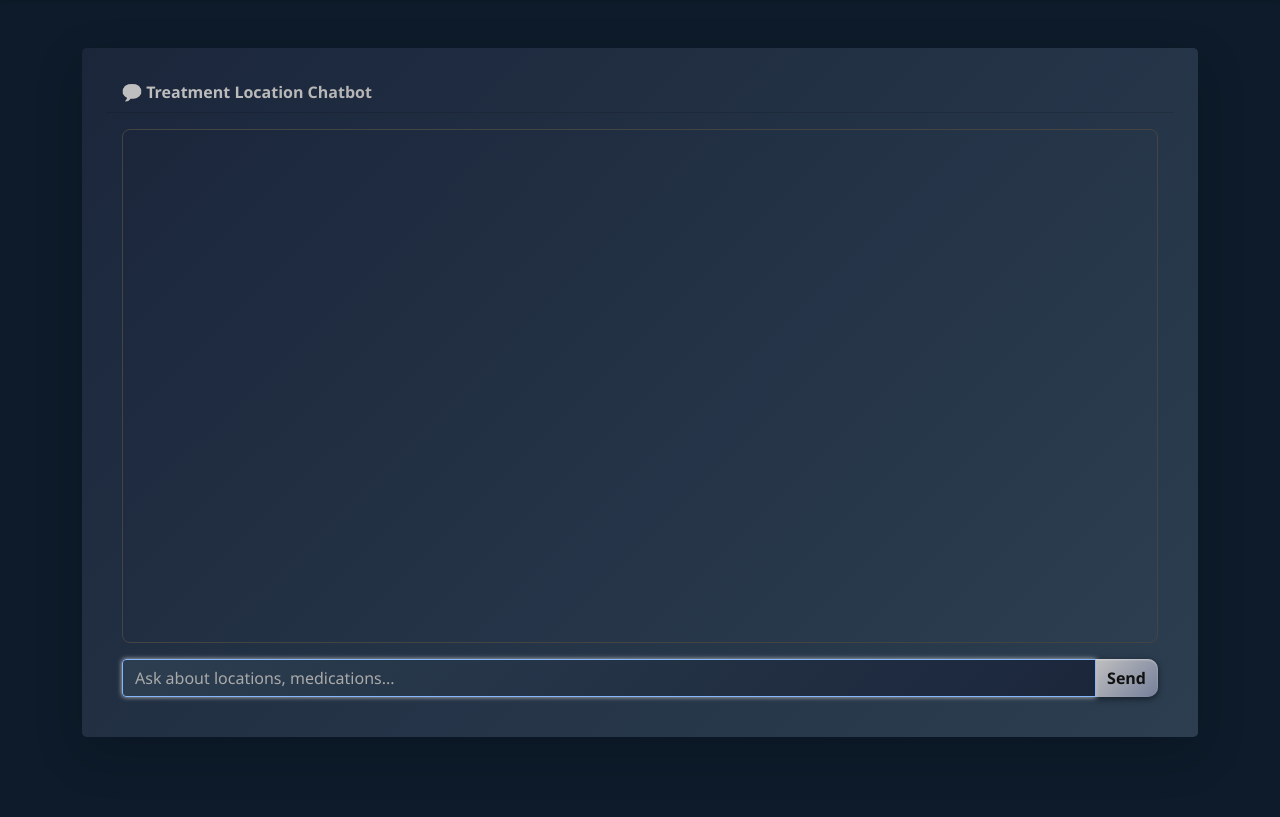
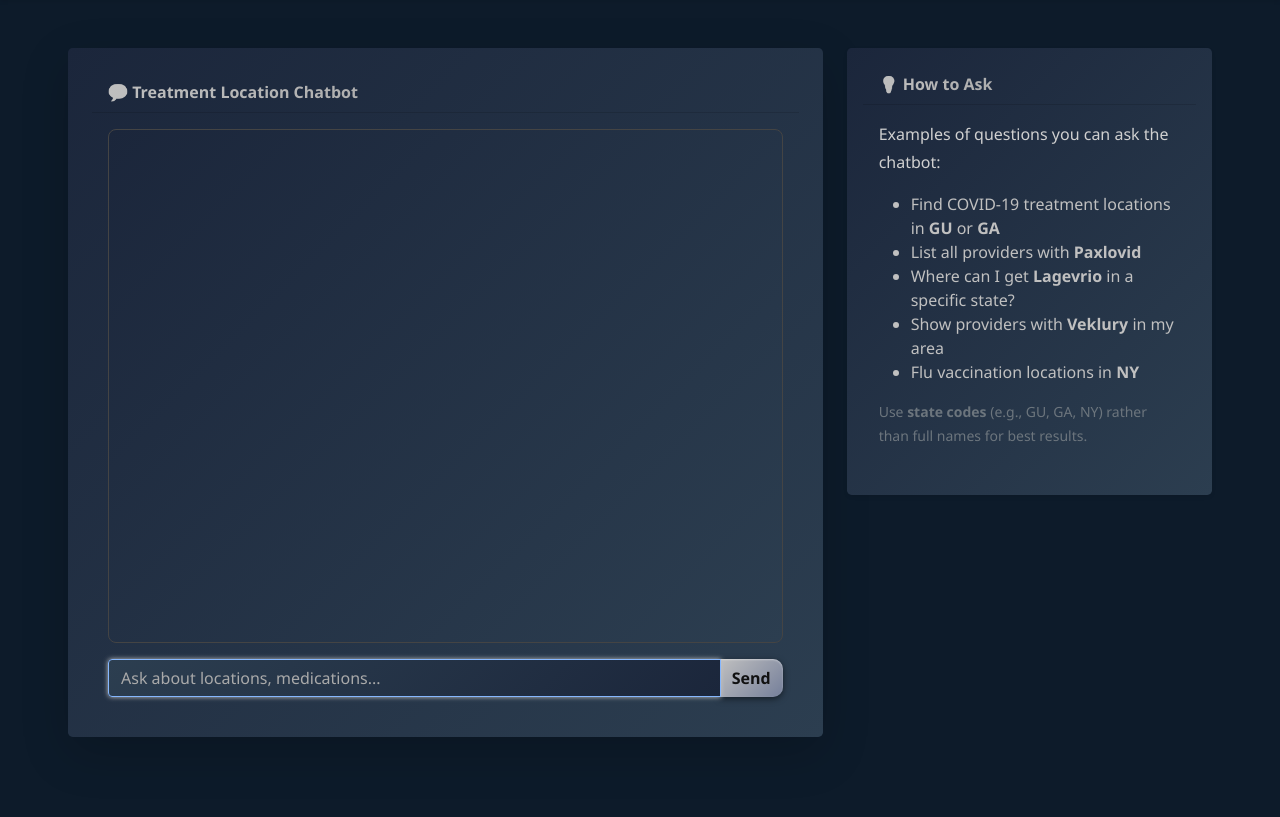
Before and after one commit to KiranmaiMachiraju/ASPR-Treatment-Locations, a Flask app: page /chatbot in a window 1280 px wide. Shown: the part 66-883 px from the top of the page. Run offline with Flask 3, Linux system fonts and the light colour scheme.

Commit message:
twenty-one

```diff
--- a/templates/chatbot.html
+++ b/templates/chatbot.html
@@ -1,20 +1,43 @@
 {% extends "template.html" %}
 
 {% block content %}
-<div class="container py-4">
+
+<div class="container-fluid py-4">
+  <div class="row g-4">
+    <!-- Chatbot card -->
+    <div class="col-lg-8">
       <div class="card shadow-lg border-0 rounded-3 metallic-card">
         <div class="card-header text-metallic fw-bold">
           💬 Treatment Location Chatbot
         </div>
         <div class="card-body d-flex flex-column" style="height: 600px;">
           <!-- Chat window -->
-      <div id="chatBox" class="flex-grow-1 overflow-auto p-3 chat-window">
-      </div>
+          <div id="chatBox" class="flex-grow-1 overflow-auto p-3 chat-window"></div>
 
           <!-- Input area -->
           <div class="input-group mt-3">
             <input type="text" id="questionInput" class="form-control input-metallic" placeholder="Ask about locations, medications..." autofocus>
             <button class="btn btn-metallic" type="button" onclick="sendMessage()">Send</button>
+          </div>
+        </div>
+      </div>
+    </div>
+
+    <!-- Sidebar instructions -->
+    <div class="col-lg-4">
+      <div class="card shadow-sm border-0 rounded-3 metallic-card p-3">
+        <div class="card-header text-metallic fw-bold">💡 How to Ask</div>
+        <div class="card-body">
+          <p>Examples of questions you can ask the chatbot:</p>
+          <ul>
+            <li>Find COVID-19 treatment locations in <strong>GU</strong> or <strong>GA</strong></li>
+            <li>List all providers with <strong>Paxlovid</strong></li>
+            <li>Where can I get <strong>Lagevrio</strong> in a specific state?</li>
+            <li>Show providers with <strong>Veklury</strong> in my area</li>
+            <li>Flu vaccination locations in <strong>NY</strong></li>
+          </ul>
+          <p class="small text-muted">Use <strong>state codes</strong> (e.g., GU, GA, NY) rather than full names for best results.</p>
+        </div>
       </div>
     </div>
   </div>
```
Lines whose indentation alone changed are shown as unchanged.
